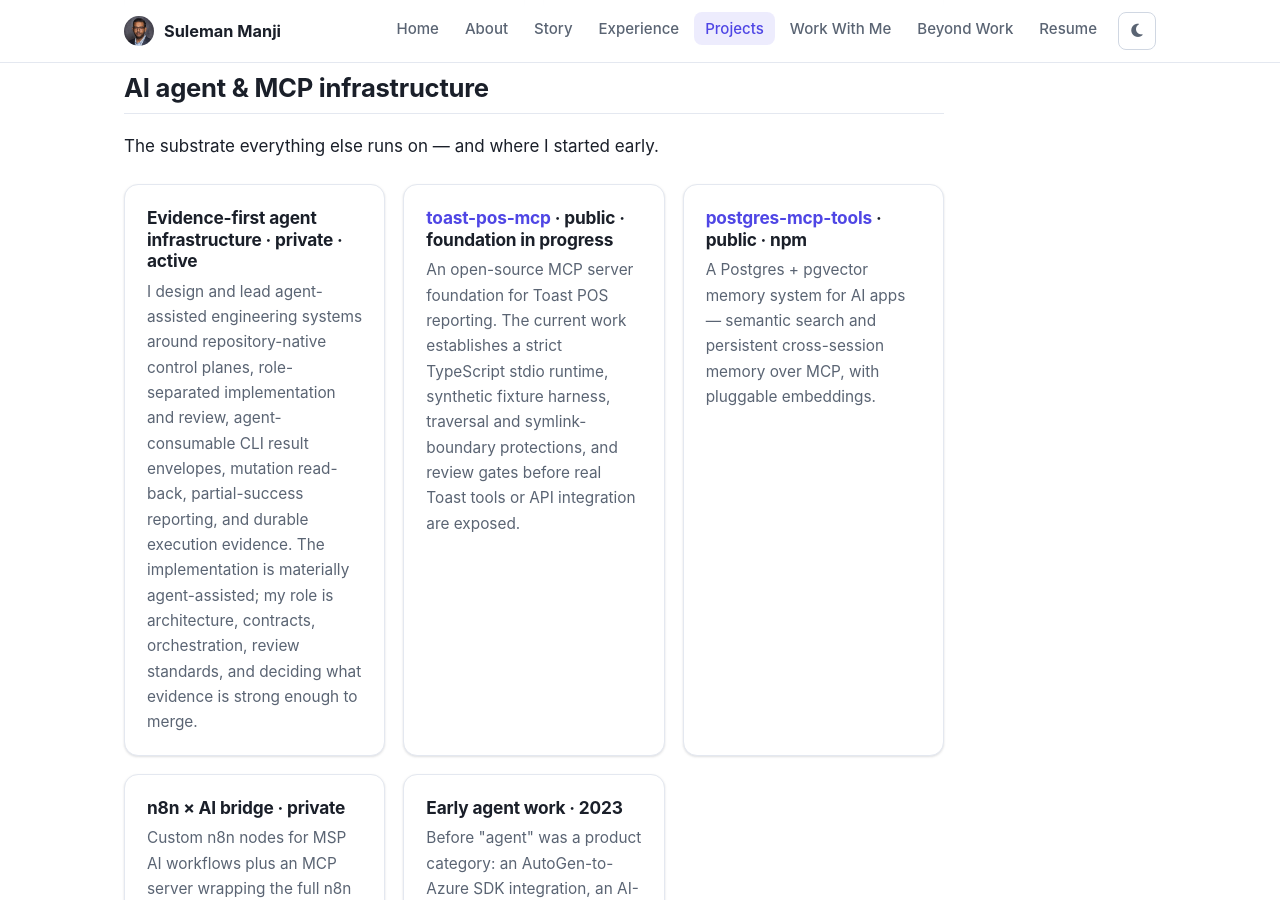
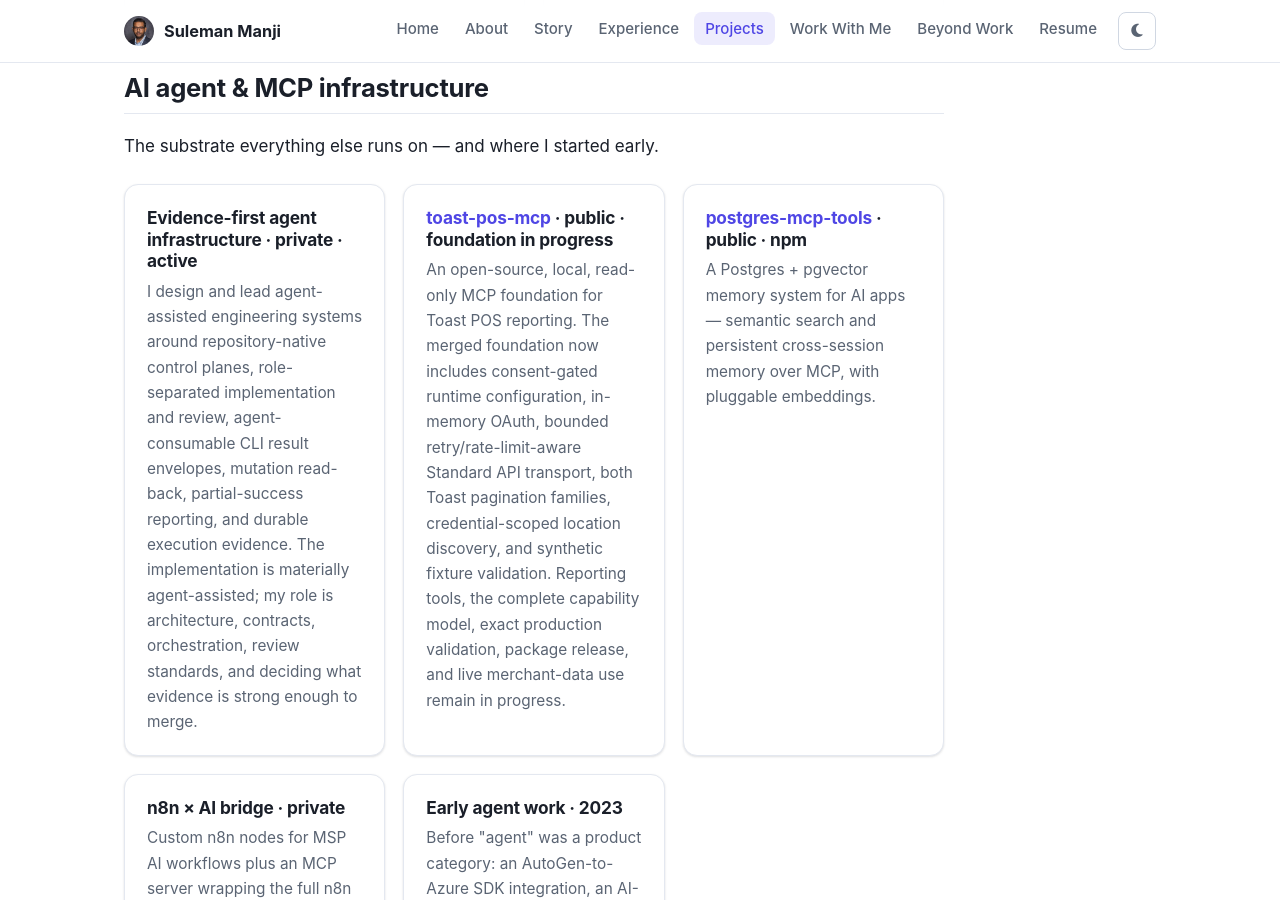
Before and after one commit to ssmanji89/sulemanji-port, a Jekyll site: the page built from projects.md, in a window 1280 px wide and 900 px high, scrolled down 1723 px. Built offline with Jekyll 4.4.1, drawn with Linux system fonts in a browser that asks for light colours.

Commit message:
Update Toast MCP foundation status

```diff
--- a/projects.md
+++ b/projects.md
@@ -55,7 +55,7 @@ The substrate everything else runs on — and where I started early.
   </div>
   <div class="card">
     <h3><a href="https://github.com/ssmanji89/toast-pos-mcp">toast-pos-mcp</a> <span class="proj-meta">· public · foundation in progress</span></h3>
-    <p>An open-source MCP server foundation for Toast POS reporting. The current work establishes a strict TypeScript stdio runtime, synthetic fixture harness, traversal and symlink-boundary protections, and review gates before real Toast tools or API integration are exposed.</p>
+    <p>An open-source, local, read-only MCP foundation for Toast POS reporting. The merged foundation now includes consent-gated runtime configuration, in-memory OAuth, bounded retry/rate-limit-aware Standard API transport, both Toast pagination families, credential-scoped location discovery, and synthetic fixture validation. Reporting tools, the complete capability model, exact production validation, package release, and live merchant-data use remain in progress.</p>
   </div>
   <div class="card">
     <h3><a href="https://github.com/ssmanji89/postgres-mcp-tools">postgres-mcp-tools</a> <span class="proj-meta">· public · npm</span></h3>
```
